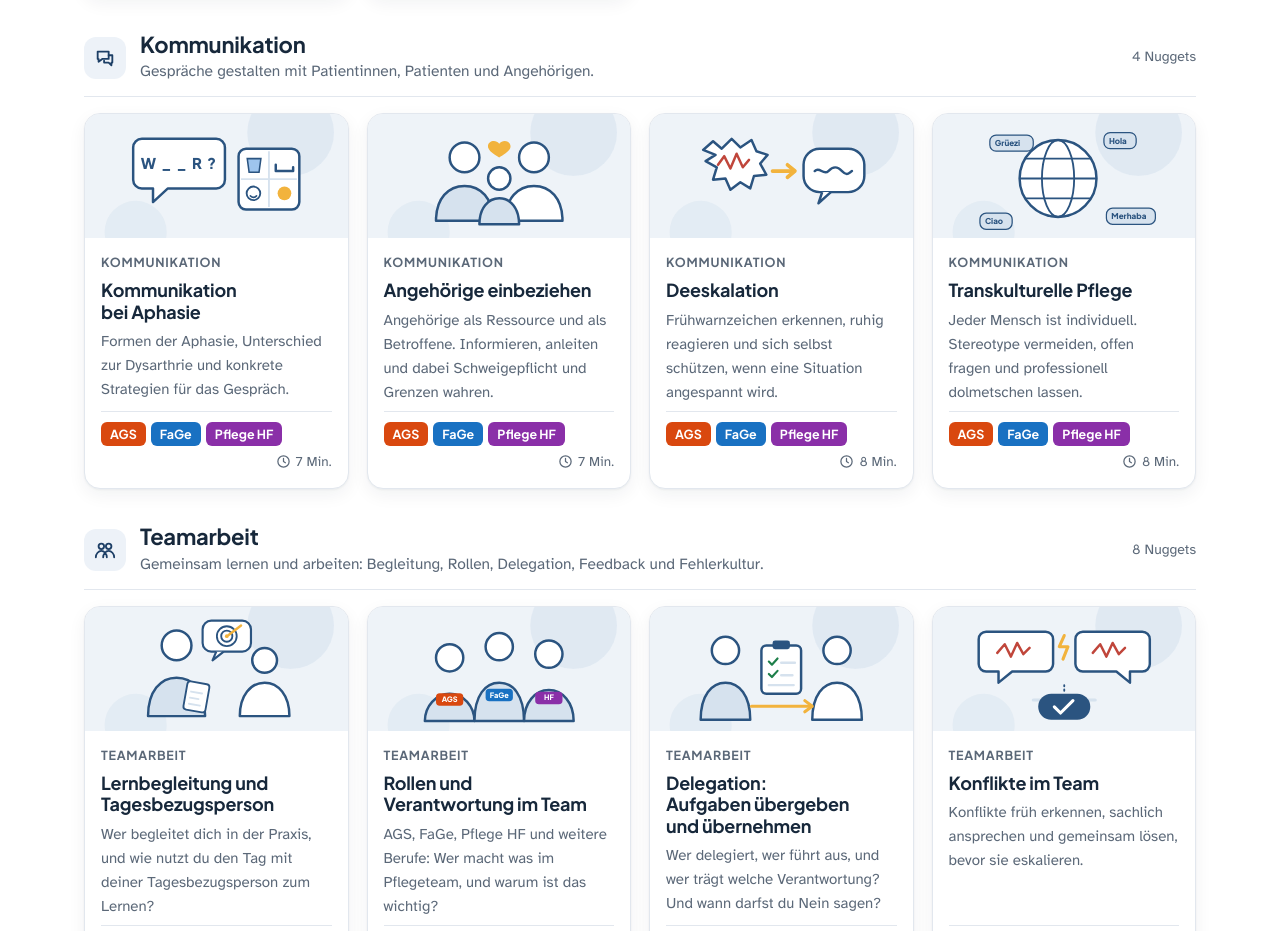
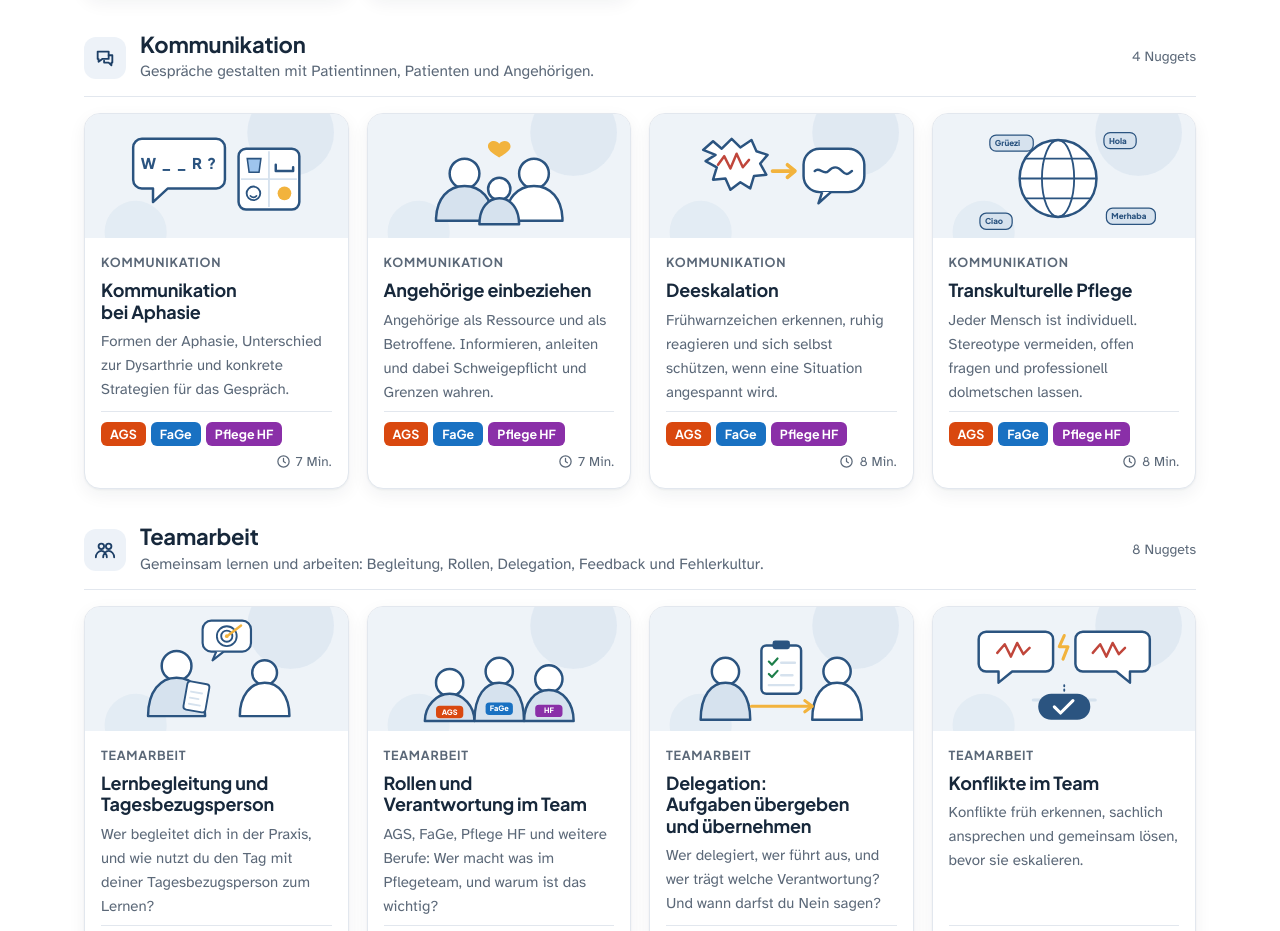
Before and after one commit to jorgefigari/pflegepedia, a plain HTML site: page index.html in a window 1280 px wide. Shown: the part 3594-4525 px from the top of the page. Drawn offline with Linux system fonts and the light colour scheme.

Commit message:
Illustrationen: Köpfe näher am Körper
Co-Authored-By: Claude Opus 5.5 <noreply@anthropic.com>
Claude-Session: https://claude.ai/code/session_012TsK6CkhwQAYS7VPjgyFnT

```diff
--- a/index.html
+++ b/index.html
@@ -3228,7 +3228,7 @@ function art(n) {
     isolation: `<rect x="96" y="26" width="98" height="152" rx="4" fill="#fff" stroke="${c}" stroke-width="4"/><circle cx="178" cy="106" r="5" fill="${c}"/><rect x="112" y="48" width="66" height="44" rx="6" fill="#f2b33d" stroke="#b26a00" stroke-width="2"/><text x="145" y="67" text-anchor="middle" font-family="Plus Jakarta Sans,sans-serif" font-weight="800" font-size="11" fill="#5a3d00">ISOLATION</text><text x="145" y="83" text-anchor="middle" font-family="Plus Jakarta Sans,sans-serif" font-weight="700" font-size="10" fill="#5a3d00">Kontakt</text><path d="M236 36v12" stroke="${c}" stroke-width="4" stroke-linecap="round"/><path d="M236 48l-28 16h56z" fill="none" stroke="${c}" stroke-width="4" stroke-linejoin="round"/><path d="M214 64h44l8 96h-60z" fill="${d}" stroke="${c}" stroke-width="4" stroke-linejoin="round"/><path d="M224 80h24" stroke="${c}" stroke-width="3" stroke-linecap="round"/>`,
     psa: `<path d="M98 186c0-42 26-62 62-62s62 20 62 62z" fill="${d}" stroke="${c}" stroke-width="4" stroke-linejoin="round"/><circle cx="160" cy="76" r="38" fill="#fff" stroke="${c}" stroke-width="4"/><rect x="124" y="58" width="72" height="20" rx="9" fill="#c7e0f6" stroke="${c}" stroke-width="3"/><path d="M130 86c10-4 50-4 60 0v10c0 10-14 18-30 18s-30-8-30-18z" fill="#9ec5ee" stroke="${c}" stroke-width="3"/><path d="M136 94h48M140 102h40" stroke="${c}" stroke-width="2" opacity=".6"/><rect x="74" y="148" width="26" height="34" rx="12" fill="#9ec5ee" stroke="${c}" stroke-width="3"/><rect x="220" y="148" width="26" height="34" rx="12" fill="#9ec5ee" stroke="${c}" stroke-width="3"/><path d="M160 124v62" stroke="${c}" stroke-width="3" opacity=".5"/>`,
     aphasie: `<path d="M40 40h120a14 14 0 0 1 14 14v52a14 14 0 0 1-14 14H82l-24 22v-22H40a14 14 0 0 1-14-14V54a14 14 0 0 1 14-14z" fill="#fff" stroke="${c}" stroke-width="4" stroke-linejoin="round"/><text x="100" y="88" text-anchor="middle" font-family="Plus Jakarta Sans,sans-serif" font-weight="800" font-size="24" fill="${c}" letter-spacing="2">W _ _ R ?</text><rect x="196" y="56" width="98" height="98" rx="12" fill="#fff" stroke="${c}" stroke-width="4"/><path d="M245 60v90M200 105h90" stroke="${d}" stroke-width="3"/><path d="M210 72h22l-3 22h-16z" fill="#9ec5ee" stroke="${c}" stroke-width="2.5"/><path d="M256 92h28M256 92v-10M284 92v-6" stroke="${c}" stroke-width="4" stroke-linecap="round"/><circle cx="220" cy="128" r="11" fill="none" stroke="${c}" stroke-width="3"/><path d="M215 132c3 3 7 3 10 0" fill="none" stroke="${c}" stroke-width="2.5" stroke-linecap="round"/><circle cx="270" cy="128" r="11" fill="#f2b33d"/>`,
-    angehoerige: `<circle cx="104" cy="70" r="24" fill="#fff" stroke="${c}" stroke-width="4"/><path d="M58 172c0-36 20-56 46-56s46 20 46 56z" fill="${d}" stroke="${c}" stroke-width="4" stroke-linejoin="round"/><circle cx="216" cy="70" r="24" fill="#fff" stroke="${c}" stroke-width="4"/><path d="M170 172c0-36 20-56 46-56s46 20 46 56z" fill="#fff" stroke="${c}" stroke-width="4" stroke-linejoin="round"/><circle cx="160" cy="104" r="18" fill="#fff" stroke="${c}" stroke-width="4"/><path d="M128 178c0-26 14-42 32-42s32 16 32 42z" fill="${d}" stroke="${c}" stroke-width="4" stroke-linejoin="round"/><path d="M160 48c-6-8-20-4-18 6 2 8 18 16 18 16s16-8 18-16c2-10-12-14-18-6z" fill="#f2b33d"/>`,
+    angehoerige: `<circle cx="104" cy="96" r="24" fill="#fff" stroke="${c}" stroke-width="4"/><path d="M58 172c0-36 20-56 46-56s46 20 46 56z" fill="${d}" stroke="${c}" stroke-width="4" stroke-linejoin="round"/><circle cx="216" cy="96" r="24" fill="#fff" stroke="${c}" stroke-width="4"/><path d="M170 172c0-36 20-56 46-56s46 20 46 56z" fill="#fff" stroke="${c}" stroke-width="4" stroke-linejoin="round"/><circle cx="160" cy="121" r="18" fill="#fff" stroke="${c}" stroke-width="4"/><path d="M128 178c0-26 14-42 32-42s32 16 32 42z" fill="${d}" stroke="${c}" stroke-width="4" stroke-linejoin="round"/><path d="M160 48c-6-8-20-4-18 6 2 8 18 16 18 16s16-8 18-16c2-10-12-14-18-6z" fill="#f2b33d"/>`,
     deeskalation: `<path d="M34 58l16-14 14 12 16-16 14 14 18-12 8 18 18 6-12 14 10 18-20 2-6 20-16-10-16 12-8-18-20 2 6-20-18-10 16-10z" fill="#fff" stroke="${c}" stroke-width="4" stroke-linejoin="round"/><path d="M58 82l10-14 10 20 10-24 10 22 10-12" fill="none" stroke="#c0463b" stroke-width="4" stroke-linecap="round" stroke-linejoin="round"/><path d="M146 92h30" stroke="#f2b33d" stroke-width="6" stroke-linecap="round"/><path d="M170 82l12 10-12 10" fill="none" stroke="#f2b33d" stroke-width="6" stroke-linecap="round" stroke-linejoin="round"/><rect x="196" y="56" width="98" height="70" rx="26" fill="#fff" stroke="${c}" stroke-width="4"/><path d="M226 126l-6 18 20-18" fill="#fff" stroke="${c}" stroke-width="4" stroke-linejoin="round"/><path d="M214 92c8-8 14 8 22 0s14-8 22 0 10 4 16 0" fill="none" stroke="${c}" stroke-width="4" stroke-linecap="round"/>`,
     transkulturell: `<circle cx="150" cy="104" r="62" fill="#fff" stroke="${c}" stroke-width="4"/><ellipse cx="150" cy="104" rx="26" ry="62" fill="none" stroke="${c}" stroke-width="3"/><path d="M88 104h124M98 72h104M98 136h104" stroke="${c}" stroke-width="3"/><g font-family="Plus Jakarta Sans,sans-serif" font-weight="800" font-size="13">${[["Grüezi", 40, 34], ["Hola", 224, 30], ["Merhaba", 228, 152], ["Ciao", 24, 160]].map(([t, x, y]) => `<rect x="${x}" y="${y}" width="${t.length * 9 + 16}" height="26" rx="10" fill="${d}" stroke="${c}" stroke-width="2"/><text x="${x + 8}" y="${y + 18}" fill="${c}">${t}</text>`).join("")}</g>`,
     lernen: `<path d="M160 70c-24-14-60-16-96-8v100c36-8 72-6 96 8z" fill="#fff" stroke="${c}" stroke-width="4" stroke-linejoin="round"/><path d="M160 70c24-14 60-16 96-8v100c-36-8-72-6-96 8z" fill="#fff" stroke="${c}" stroke-width="4" stroke-linejoin="round"/><path d="M84 88c20-4 40-2 56 4M84 108c20-4 40-2 56 4M84 128c20-4 40-2 56 4M180 92c16-6 36-8 56-4M180 112c16-6 36-8 56-4" fill="none" stroke="${d}" stroke-width="4" stroke-linecap="round"/><path d="M110 30l50-18 50 18-50 18z" fill="${c}"/><path d="M130 38v14c18 8 42 8 60 0V38" fill="${c}"/><path d="M210 30v22" stroke="#f2b33d" stroke-width="4" stroke-linecap="round"/><circle cx="210" cy="56" r="5" fill="#f2b33d"/>`,
@@ -3236,9 +3236,9 @@ function art(n) {
     datenschutz: `<rect x="44" y="70" width="90" height="70" rx="8" fill="${d}" stroke="${c}" stroke-width="4"/><path d="M44 78h36l8-10h46" fill="none" stroke="${c}" stroke-width="4" stroke-linejoin="round"/><path d="M190 26l64 22v46c0 40-28 64-64 78-36-14-64-38-64-78V48z" fill="#fff" stroke="${c}" stroke-width="4" stroke-linejoin="round"/><rect x="166" y="96" width="48" height="40" rx="8" fill="${c}"/><path d="M176 96V84a14 14 0 0 1 28 0v12" fill="none" stroke="${c}" stroke-width="6"/><circle cx="190" cy="114" r="5" fill="#f2b33d"/><path d="M190 118v8" stroke="#f2b33d" stroke-width="4" stroke-linecap="round"/>`,
     resilienz: `<rect x="56" y="70" width="120" height="66" rx="12" fill="#fff" stroke="${c}" stroke-width="4"/><rect x="176" y="90" width="10" height="26" rx="3" fill="${c}"/><rect x="68" y="82" width="28" height="42" rx="4" fill="#57b37a"/><rect x="102" y="82" width="28" height="42" rx="4" fill="#57b37a"/><rect x="136" y="82" width="28" height="42" rx="4" fill="${d}"/><path d="M152 84l-12 22h12l-8 16" fill="none" stroke="#f2b33d" stroke-width="4" stroke-linecap="round" stroke-linejoin="round"/><path d="M246 170v-58" stroke="${c}" stroke-width="5" stroke-linecap="round"/><path d="M246 128c-30 0-40-22-40-40 26 0 40 16 40 40z" fill="${d}" stroke="${c}" stroke-width="4" stroke-linejoin="round"/><path d="M246 112c0-26 14-44 42-44 0 26-16 44-42 44z" fill="${d}" stroke="${c}" stroke-width="4" stroke-linejoin="round"/><path d="M214 172h64" stroke="${c}" stroke-width="5" stroke-linecap="round"/>`,
     ipa: `<rect x="92" y="34" width="136" height="132" rx="10" fill="#fff" stroke="${c}" stroke-width="4"/><path d="M112 64h96M112 84h80M112 104h88" stroke="${d}" stroke-width="6" stroke-linecap="round"/><path d="M112 130l8 8 14-16" fill="none" stroke="#1e7f4a" stroke-width="5" stroke-linecap="round" stroke-linejoin="round"/><path d="M144 132h40" stroke="${d}" stroke-width="6" stroke-linecap="round"/><circle cx="232" cy="146" r="26" fill="#f2b33d" stroke="#b26a00" stroke-width="3"/><path d="M220 168l-8 26 20-10 20 10-8-26" fill="#f2b33d" stroke="#b26a00" stroke-width="3" stroke-linejoin="round"/><text x="232" y="152" text-anchor="middle" font-family="Plus Jakarta Sans,sans-serif" font-weight="800" font-size="15" fill="#5a3d00">QV</text>`,
-    lernbegleitung: `<circle cx="96" cy="62" r="24" fill="#fff" stroke="${c}" stroke-width="4"/><path d="M50 176c0-40 20-62 46-62s46 22 46 62z" fill="${d}" stroke="${c}" stroke-width="4" stroke-linejoin="round"/><rect x="110" y="122" width="36" height="46" rx="5" fill="#fff" stroke="${c}" stroke-width="3" transform="rotate(10 128 145)"/><path d="M118 138h18M118 148h14M118 158h18" stroke="${d}" stroke-width="3" stroke-linecap="round" transform="rotate(10 128 145)"/><circle cx="238" cy="86" r="20" fill="#fff" stroke="${c}" stroke-width="4"/><path d="M198 176c0-34 18-54 40-54s40 20 40 54z" fill="#fff" stroke="${c}" stroke-width="4" stroke-linejoin="round"/><rect x="138" y="22" width="78" height="50" rx="14" fill="#fff" stroke="${c}" stroke-width="3.5"/><path d="M160 72l-6 14 18-14" fill="#fff" stroke="${c}" stroke-width="3.5" stroke-linejoin="round"/><circle cx="177" cy="47" r="16" fill="none" stroke="${c}" stroke-width="3"/><circle cx="177" cy="47" r="9" fill="none" stroke="${c}" stroke-width="3"/><circle cx="177" cy="47" r="3" fill="#f2b33d"/><path d="M200 30l-20 15" stroke="#f2b33d" stroke-width="4" stroke-linecap="round"/>`,
-    rollen: `${[[80, "#d9480f", "AGS", 18], [160, "#1971c2", "FaGe", 0], [240, "#8a2fa8", "HF", 12]].map(([x, col, t, dy]) => `<circle cx="${x}" cy="${64 + dy}" r="22" fill="#fff" stroke="${c}" stroke-width="4"/><path d="M${x - 40} ${184}c0-${42 - dy} 18-${62 - dy} 40-${62 - dy}s40 ${20} 40 ${62 - dy}z" fill="${d}" stroke="${c}" stroke-width="4" stroke-linejoin="round"/><rect x="${x - 22}" y="${132 + dy * .4}" width="44" height="20" rx="6" fill="${col}"/><text x="${x}" y="${146 + dy * .4}" text-anchor="middle" font-family="Plus Jakarta Sans,sans-serif" font-weight="800" font-size="12" fill="#fff">${t}</text>`).join("")}`,
-    delegation: `<circle cx="70" cy="70" r="22" fill="#fff" stroke="${c}" stroke-width="4"/><path d="M30 182c0-40 18-60 40-60s40 20 40 60z" fill="${d}" stroke="${c}" stroke-width="4" stroke-linejoin="round"/><circle cx="250" cy="70" r="22" fill="#fff" stroke="${c}" stroke-width="4"/><path d="M210 182c0-40 18-60 40-60s40 20 40 60z" fill="#fff" stroke="${c}" stroke-width="4" stroke-linejoin="round"/><rect x="128" y="62" width="64" height="78" rx="8" fill="#fff" stroke="${c}" stroke-width="4"/><rect x="146" y="54" width="28" height="14" rx="4" fill="${c}"/><path d="M140 88l5 5 9-10M140 108l5 5 9-10" fill="none" stroke="#1e7f4a" stroke-width="3.5" stroke-linecap="round" stroke-linejoin="round"/><path d="M160 90h22M160 110h18M140 126h40" stroke="${d}" stroke-width="4" stroke-linecap="round"/><path d="M112 160h96" stroke="#f2b33d" stroke-width="5" stroke-linecap="round"/><path d="M198 151l12 9-12 9" fill="none" stroke="#f2b33d" stroke-width="5" stroke-linecap="round" stroke-linejoin="round"/>`,
+    lernbegleitung: `<circle cx="96" cy="95" r="24" fill="#fff" stroke="${c}" stroke-width="4"/><path d="M50 176c0-40 20-62 46-62s46 22 46 62z" fill="${d}" stroke="${c}" stroke-width="4" stroke-linejoin="round"/><rect x="110" y="122" width="36" height="46" rx="5" fill="#fff" stroke="${c}" stroke-width="3" transform="rotate(10 128 145)"/><path d="M118 138h18M118 148h14M118 158h18" stroke="${d}" stroke-width="3" stroke-linecap="round" transform="rotate(10 128 145)"/><circle cx="238" cy="106" r="20" fill="#fff" stroke="${c}" stroke-width="4"/><path d="M198 176c0-34 18-54 40-54s40 20 40 54z" fill="#fff" stroke="${c}" stroke-width="4" stroke-linejoin="round"/><rect x="138" y="22" width="78" height="50" rx="14" fill="#fff" stroke="${c}" stroke-width="3.5"/><path d="M160 72l-6 14 18-14" fill="#fff" stroke="${c}" stroke-width="3.5" stroke-linejoin="round"/><circle cx="177" cy="47" r="16" fill="none" stroke="${c}" stroke-width="3"/><circle cx="177" cy="47" r="9" fill="none" stroke="${c}" stroke-width="3"/><circle cx="177" cy="47" r="3" fill="#f2b33d"/><path d="M200 30l-20 15" stroke="#f2b33d" stroke-width="4" stroke-linecap="round"/>`,
+    rollen: `${[[80, "#d9480f", "AGS", 18], [160, "#1971c2", "FaGe", 0], [240, "#8a2fa8", "HF", 12]].map(([x, col, t, dy]) => `<circle cx="${x}" cy="${104 + dy}" r="22" fill="#fff" stroke="${c}" stroke-width="4"/><path d="M${x - 40} ${184}c0-${42 - dy} 18-${62 - dy} 40-${62 - dy}s40 ${20} 40 ${62 - dy}z" fill="${d}" stroke="${c}" stroke-width="4" stroke-linejoin="round"/><rect x="${x - 22}" y="${154 + dy * .3}" width="44" height="20" rx="6" fill="${col}"/><text x="${x}" y="${168 + dy * .3}" text-anchor="middle" font-family="Plus Jakarta Sans,sans-serif" font-weight="800" font-size="12" fill="#fff">${t}</text>`).join("")}`,
+    delegation: `<circle cx="70" cy="104" r="22" fill="#fff" stroke="${c}" stroke-width="4"/><path d="M30 182c0-40 18-60 40-60s40 20 40 60z" fill="${d}" stroke="${c}" stroke-width="4" stroke-linejoin="round"/><circle cx="250" cy="104" r="22" fill="#fff" stroke="${c}" stroke-width="4"/><path d="M210 182c0-40 18-60 40-60s40 20 40 60z" fill="#fff" stroke="${c}" stroke-width="4" stroke-linejoin="round"/><rect x="128" y="62" width="64" height="78" rx="8" fill="#fff" stroke="${c}" stroke-width="4"/><rect x="146" y="54" width="28" height="14" rx="4" fill="${c}"/><path d="M140 88l5 5 9-10M140 108l5 5 9-10" fill="none" stroke="#1e7f4a" stroke-width="3.5" stroke-linecap="round" stroke-linejoin="round"/><path d="M160 90h22M160 110h18M140 126h40" stroke="${d}" stroke-width="4" stroke-linecap="round"/><path d="M112 160h96" stroke="#f2b33d" stroke-width="5" stroke-linecap="round"/><path d="M198 151l12 9-12 9" fill="none" stroke="#f2b33d" stroke-width="5" stroke-linecap="round" stroke-linejoin="round"/>`,
     konflikte: `<path d="M34 40h96a12 12 0 0 1 12 12v40a12 12 0 0 1-12 12H76l-22 18v-18H34a12 12 0 0 1-12-12V52a12 12 0 0 1 12-12z" fill="#fff" stroke="${c}" stroke-width="4" stroke-linejoin="round"/><path d="M52 74l12-14 10 20 10-22 10 18 10-10" fill="none" stroke="#c0463b" stroke-width="4" stroke-linecap="round" stroke-linejoin="round"/><path d="M190 40h96a12 12 0 0 1 12 12v40a12 12 0 0 1-12 12h-20v18l-22-18h-54a12 12 0 0 1-12-12V52a12 12 0 0 1 12-12z" fill="#fff" stroke="${c}" stroke-width="4" stroke-linejoin="round"/><path d="M206 74l12-14 10 20 10-22 10 18 10-10" fill="none" stroke="#c0463b" stroke-width="4" stroke-linecap="round" stroke-linejoin="round"/><path d="M160 46l-8 18h14l-8 20" fill="none" stroke="#f2b33d" stroke-width="5" stroke-linecap="round" stroke-linejoin="round"/><path d="M110 150h100" stroke="${d}" stroke-width="5" stroke-linecap="round"/><path d="M160 126v12" stroke="${c}" stroke-width="3" stroke-dasharray="2 5" stroke-linecap="round"/><rect x="118" y="140" width="84" height="42" rx="21" fill="${c}"/><path d="M144 161l10 10 20-20" fill="none" stroke="#fff" stroke-width="5" stroke-linecap="round" stroke-linejoin="round"/>`,
     interprofessionell: `<ellipse cx="160" cy="112" rx="96" ry="58" fill="#fff" stroke="${c}" stroke-width="4"/><ellipse cx="160" cy="112" rx="70" ry="38" fill="${d}"/>${[[160, 34], [262, 82], [244, 160], [76, 160], [58, 82]].map(([x, y], i) => `<circle cx="${x}" cy="${y}" r="18" fill="${i === 0 ? c : "#fff"}" stroke="${c}" stroke-width="4"/>`).join("")}<path d="M160 128c-12-9-20-15-20-23a10 10 0 0 1 20-3 10 10 0 0 1 20 3c0 8-8 14-20 23z" fill="#f2b33d" stroke="#b26a00" stroke-width="2"/><path d="M132 92h56" stroke="#fff" stroke-width="0"/>${[[160, 34], [262, 82], [244, 160], [76, 160], [58, 82]].map(([x, y]) => `<path d="M${x} ${y}L${160 + (x - 160) * .55} ${112 + (y - 112) * .55}" stroke="${c}" stroke-width="2" stroke-dasharray="2 5" stroke-linecap="round"/>`).join("")}`,
     fehlerkultur: `${[[86, false], [160, false], [234, true]].map(([x, last]) => `<rect x="${x - 30}" y="38" width="60" height="124" rx="10" fill="#f7d774" stroke="#c89b1e" stroke-width="3"/><circle cx="${x - (last ? 10 : 0)}" cy="${last ? 66 : 100}" r="10" fill="${bg}" stroke="#c89b1e" stroke-width="2"/><circle cx="${x + 12}" cy="${last ? 128 : 62}" r="7" fill="${bg}" stroke="#c89b1e" stroke-width="2"/><circle cx="${x - 10}" cy="140" r="5" fill="${bg}" stroke="#c89b1e" stroke-width="2"/>`).join("")}<path d="M22 100H56M78 100H94M116 100H130M152 100H168M190 100H200" stroke="#c0463b" stroke-width="5" stroke-linecap="round"/><path d="M192 90l12 10-12 10" fill="none" stroke="#c0463b" stroke-width="5" stroke-linecap="round" stroke-linejoin="round"/><circle cx="292" cy="100" r="18" fill="#1e7f4a"/><path d="M283 100l6 6 12-12" fill="none" stroke="#fff" stroke-width="4" stroke-linecap="round" stroke-linejoin="round"/>`,
```
